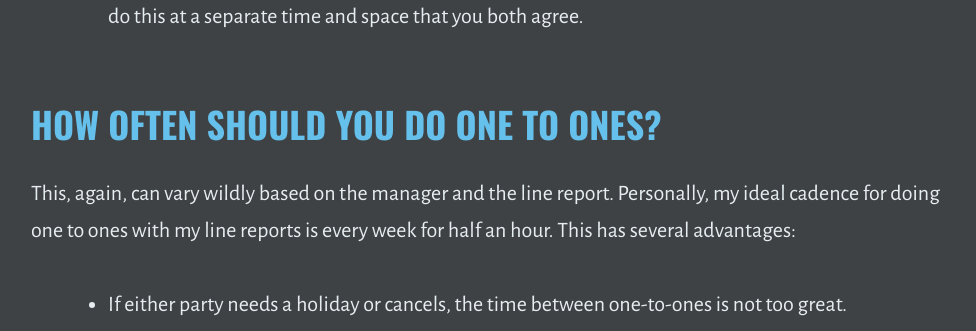
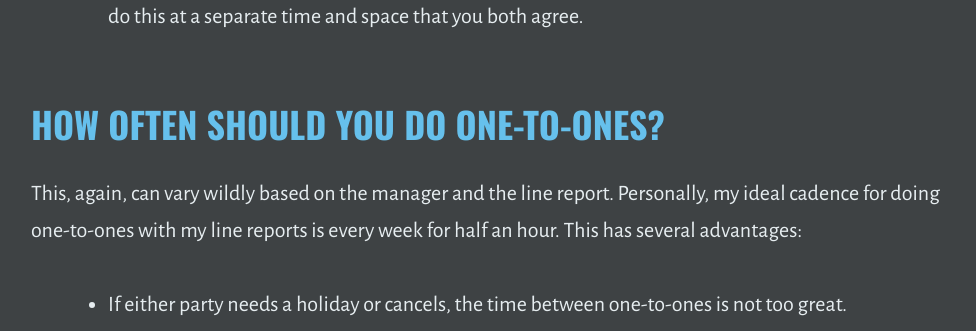
Before and after one commit to outragedpinkracoon/outragedpinkracoon.github.io, a Jekyll site: the page built from _posts/2022-06-07-how-to-rock-at-one-to-ones.md, in a window 1280 px wide and 900 px high, scrolled down 1828 px. Shown: the part 163-494 px from the top of the window, without its empty margins (150-1126 px from the left). Built offline with Jekyll 4.4.1, drawn with Linux system fonts in a browser that asks for light colours; some of the changed text lies outside the part shown.

Commit message:
Sorts out hypenation

```diff
--- a/_posts/2022-06-07-how-to-rock-at-one-to-ones.md
+++ b/_posts/2022-06-07-how-to-rock-at-one-to-ones.md
@@ -29,9 +29,9 @@ I've rarely had a line report that, when asked, 'what does a successful one-to-o
  * A chance for you to push your agenda as a manager and talk the whole time. If you need to disseminate information, get status updates, or try something on your mind, schedule a different meeting or do it asynchronously.
  * A chance for your line report to ad-hoc reverse coach or mentor you on whatever problems might be on your mind. That's for your manager to hold a space for you or find peer support. [Reverse coaching and mentoring](https://brenebrown.com/podcast/brene-with-patrice-gordon-on-reverse-mentorship/) can be a powerful tool, and I would encourage you to allow your reports to do this at a separate time and space that you both agree.
 
-## How Often Should You Do One To Ones?
+## How Often Should You Do One-To-Ones?
 
- This, again, can vary wildly based on the manager and the line report. Personally, my ideal cadence for doing one to ones with my line reports is every week for half an hour. This has several advantages:
+ This, again, can vary wildly based on the manager and the line report. Personally, my ideal cadence for doing one-to-ones with my line reports is every week for half an hour. This has several advantages:
  * If either party needs a holiday or cancels, the time between one-to-ones is not too great.
  * The things that are important to someone week to week can vary wildly, especially in a chaotic culture, and it ensures I don't miss out on any critical insights from their world.
  * If you are a more introverted manager, holding a space for someone for half an hour rather than an hour is a lot less energy-draining, and the same is true for more introverted reports.
```
Also changed, not shown: other parts of _posts/2022-06-07-how-to-rock-at-one-to-ones.md (+1 -1 lines), _posts/2022-06-06-braving-trust-in-one-to-ones.md (+1 -1 lines).
